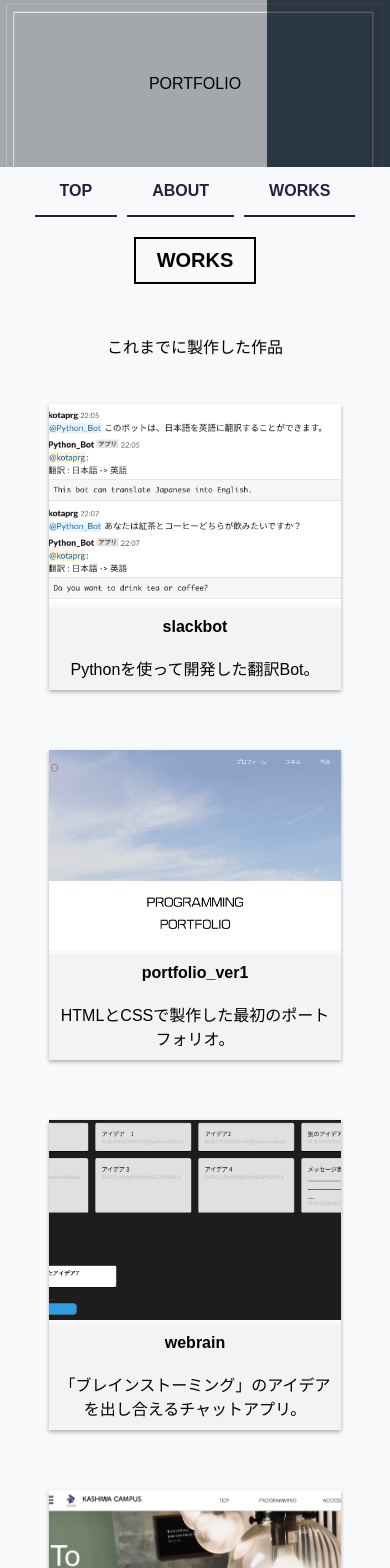
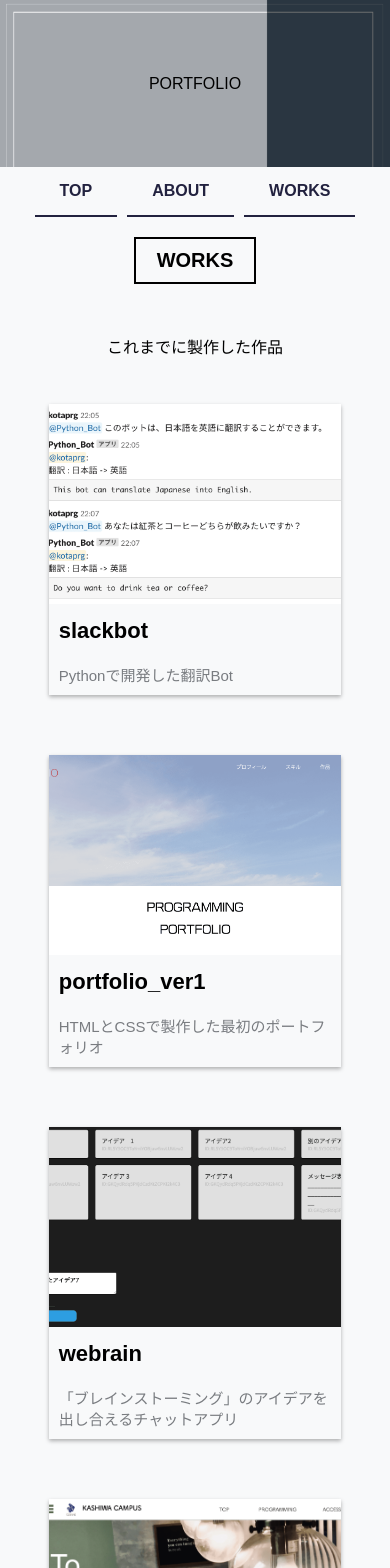
Before and after one commit to kotaok/first_vue, a Vue app: page /page3 in a window 390 px wide. Shown: the top 1568 px of the page. Built offline with nearby package versions, Linux system fonts and the light colour scheme.

Commit message:
フォントサイズ、スタイルの微調整

```diff
--- a/src/components/works.vue
+++ b/src/components/works.vue
@@ -27,6 +27,7 @@
       :fullscreen="true"
       width="30%"
       :before-close="handleClose">
+      <div class="dialog-box">
         <div>
           <img :src="dialogpath" :alt="dialogname" class="dialog-image" width="40%" height="30%">
         </div>
@@ -42,6 +43,7 @@
         </div>
 
         <el-button @click="dialogVisible = false"><i class="el-icon-close"></i>閉じる</el-button>
+      </div>
     </el-dialog>
   </div>
   </div>
@@ -52,11 +54,11 @@ export default {
   data: function() {
     return {
       items: [
-        { name: 'slackbot',path: '/img/slackbot.png',text:'Pythonを使って開発した翻訳Bot。', lang: "主な使用言語/フレームワークなど: Python、Slack API", github: null, link: null},
-        { name: 'portfolio_ver1',path: '/img/kotaportfolio.png',text: 'HTMLとCSSで製作した最初のポートフォリオ。', lang: "主な使用言語/フレームワークなど: HTML・CSS、JavaScript", github: "https://github.com/kotaok/myportfolio", link: null},
-        { name: 'webrain',path: '/img/webrain.png',text: '「ブレインストーミング」のアイデアを出し合えるチャットアプリ。', lang: "主な使用言語/フレームワークなど:Node.js/Express、Firebase Authentication、Realtimedatabase", github: "https://github.com/kotaok/storm-webrain", link: "https://storm-webrain.herokuapp.com/"},
-        { name: 'kashiwa',path: '/img/kashiwa.png',text: '通学しているキャンパスのホームページ。', lang: "主な使用言語/フレームワークなど:PHP", github: null, link: "http://n-kashiwa.main.jp/"},
-        { name: 'portfolio_ver2',path: '/img/portfolio_image.png',text: 'Vue.jsを使って開発した新しいポートフォリオ。', lang: "主な使用言語/フレームワークなど:Vue.js", github: "https://github.com/kotaok/first_vue", link: null}
+        { name: 'slackbot',path: '/img/slackbot.png',text:'Pythonで開発した翻訳Bot', lang: "主な使用言語/フレームワークなど: Python、Slack API", github: null, link: null},
+        { name: 'portfolio_ver1',path: '/img/kotaportfolio.png',text: 'HTMLとCSSで製作した最初のポートフォリオ', lang: "主な使用言語/フレームワークなど: HTML・CSS、JavaScript", github: "https://github.com/kotaok/myportfolio", link: null},
+        { name: 'webrain',path: '/img/webrain.png',text: '「ブレインストーミング」のアイデアを出し合えるチャットアプリ', lang: "主な使用言語/フレームワークなど:Node.js/Express、Firebase Authentication、Realtimedatabase", github: "https://github.com/kotaok/storm-webrain", link: "https://storm-webrain.herokuapp.com/"},
+        { name: 'kashiwa',path: '/img/kashiwa.png',text: '通学しているキャンパスのホームページ', lang: "主な使用言語/フレームワークなど:PHP", github: null, link: "http://n-kashiwa.main.jp/"},
+        { name: 'portfolio_ver2',path: '/img/portfolio_image.png',text: 'Vue.jsを使って開発した新しいポートフォリオ', lang: "主な使用言語/フレームワークなど:Vue.js", github: "https://github.com/kotaok/first_vue", link: null}
       ],
       dialogVisible: false,
       dialogname: "test",
@@ -102,6 +104,15 @@ export default {
   padding: 10px;
 }
 
+.item h4 {
+  font-size: 20px;
+}
+
+.item p {
+  font-size: 15px;
+  color: #797C80;
+}
+
 .item:hover {
   box-shadow: 0 0 2px rgba(0,0,0,0.2);
   opacity: 0.5;
@@ -120,6 +131,13 @@ export default {
   margin: 30px 10px;
 }
 
+.dialog-box {
+  padding-top: 50px;
+  padding-bottom: 50px;
+  border-radius: 8px;
+  border: solid 1px #E0E1E5;
+}
+
 
 @media screen and (max-width: 600px) {
   .item {
@@ -131,13 +149,26 @@ export default {
   .item h4, .item p {
     margin: 0px;
     padding: 10px;
-    background-color: #F3F3F3;
+    text-align: left;
+  }
+
+  .item h4 {
+    font-size: 22px;
+  }
+
+  .item p {
+    font-size: 15px;
+    color: #797C80;
   }
 
   .dialog-image {
     width: 100%;
     height: 100%;
   }
+
+  .dialog-box {
+    padding: 20px 20px 50px 20px;
+  }
 }
 
 </style>
```
Lines whose indentation alone changed are shown as unchanged.
